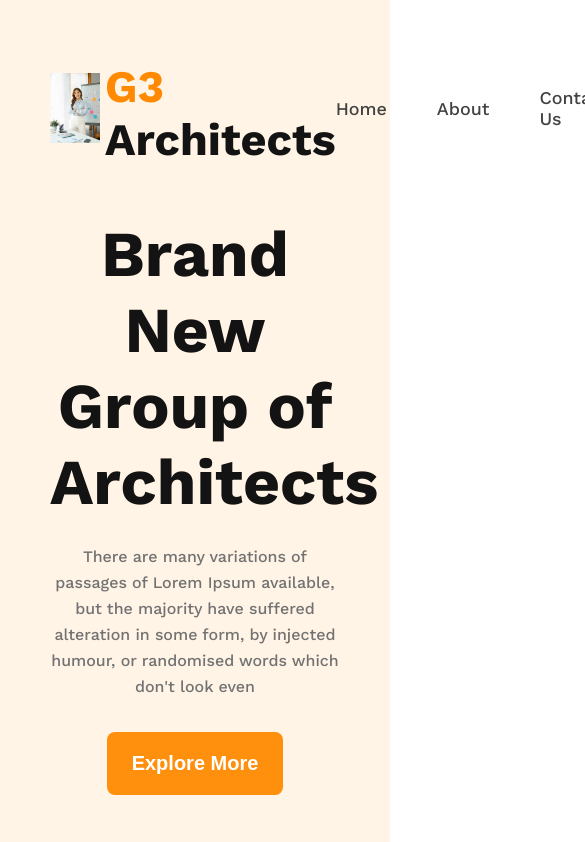
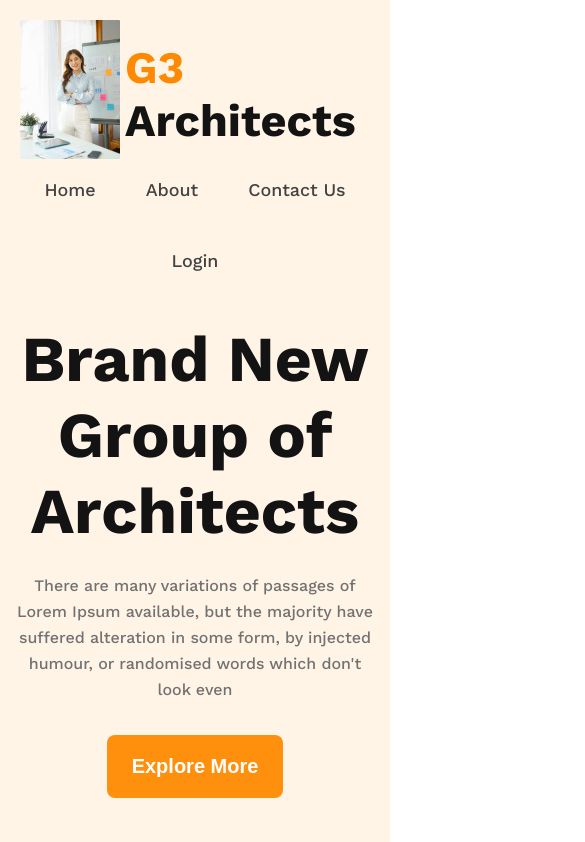
Before and after one commit to mdshahariarhafizofficial/G3-architects-website, a plain HTML site: page index.html in a window 390 px wide. Shown: the top 842 px of the page, 585 px wide, since content can reach past the window. Drawn offline with nearby package versions, Linux system fonts and the light colour scheme; files whose address does not match are found by name.

Commit message:
responsive added For Smaller Device

```diff
--- a/index.html
+++ b/index.html
@@ -16,7 +16,7 @@
         <nav>
             <div class="container">
                 <div class="nav-container d-flex">
-                    <div class="nav-log d-flex">
+                    <div class="nav-logo d-flex">
                         <img src="images/icons/architect.png" alt="">
                         <h1 class="sec-heading"><span id="g3">G3</span> Architects</h1>
                     </div>
--- a/style/style.css
+++ b/style/style.css
@@ -76,23 +76,23 @@
 
 /* nav style */
 header{
-    padding: 50px;
+    padding: 50px 0;
 }
 .nav-container{
     justify-content: space-between;
     align-items: center;
 }
-.nav-container .nav-log{
+.nav-container .nav-logo{
     align-items: center;
 }
-.nav-log #g3{
+.nav-logo #g3{
     color: rgb(255, 137, 2);
 }
-.nav-container .nav-log h1{
+.nav-container .nav-logo h1{
     padding-top: 10px;
     margin-left: 5px;
 }
-.nav-container .nav-log img{
+.nav-container .nav-logo img{
     width: 50px;
 }
 .nav-menu ul{
@@ -122,3 +122,28 @@ header{
 .hero-section .hero-image img{
     width: 100%;
 }
+
+/* Responsive Media Query */
+
+/* For Smaller Device */
+@media screen and (max-width: 576px) {
+    .container, .nav-logo{
+        margin: 0 10px;
+    }
+    .nav-container{
+        flex-direction: column;
+    }
+    header{
+        padding-top: 20px;
+    }
+    .nav-menu > ul{
+        flex-wrap: wrap;
+        justify-content: center;
+    }
+    .nav-container .nav-logo{
+        margin-bottom: 20px;
+    }
+    .nav-container .nav-logo img{
+        width: 100px;
+    }
+}
```
